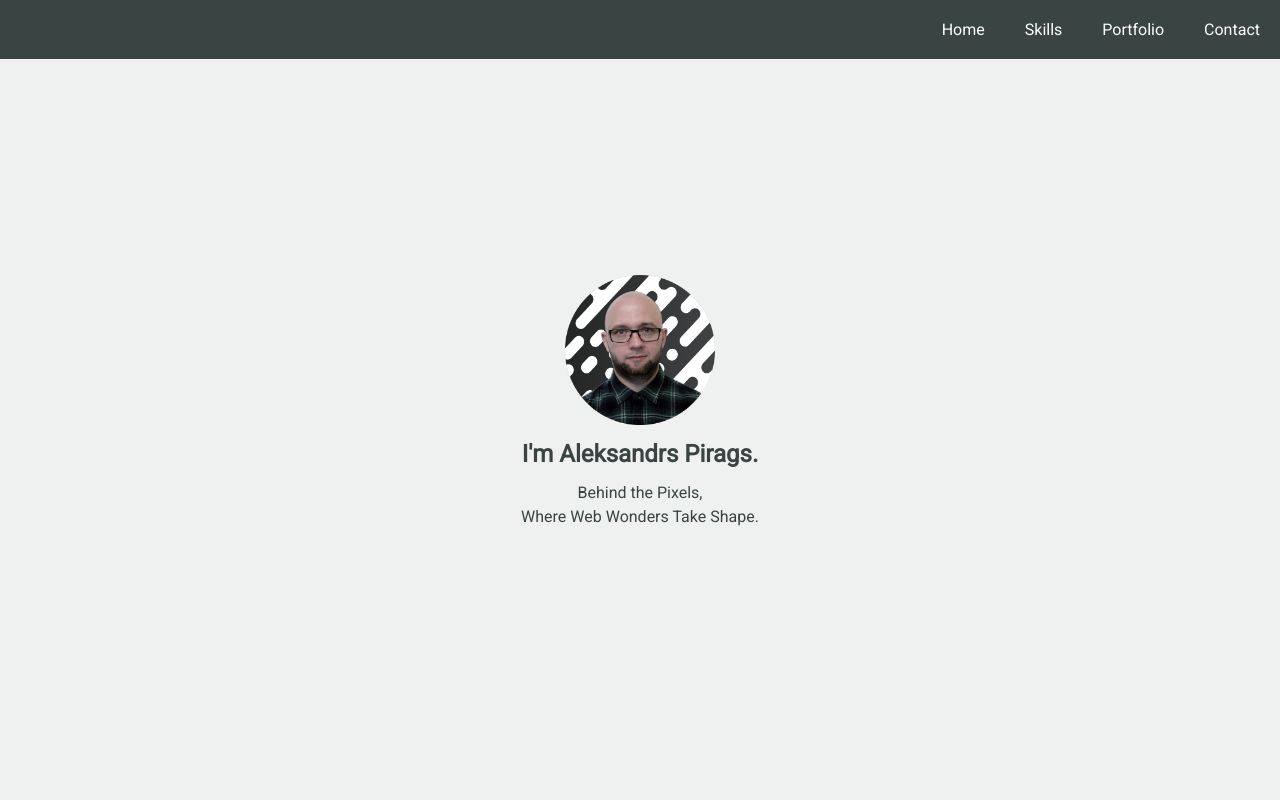
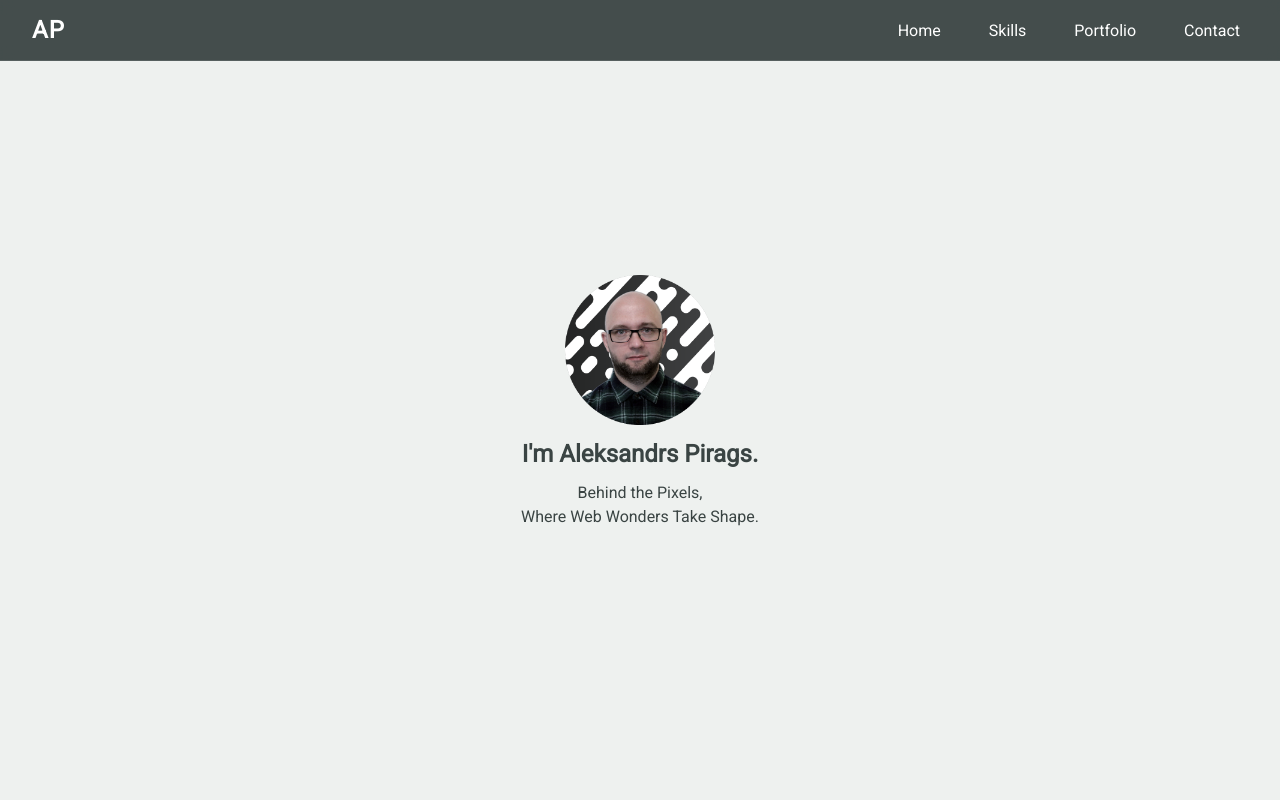
Before and after one commit to alpibit/alpibitWebsiteMK1, a React (Vite) app: page / in a window 1280 px wide. Shown: the top 800 px of the page. Built offline with nearby package versions, Linux system fonts and the light colour scheme.

Commit message:
Navbar module rework

```diff
--- a/src/components/navbar/Navbar.jsx
+++ b/src/components/navbar/Navbar.jsx
@@ -1,24 +1,67 @@
-import React from "react";
+import React, { useState, useEffect } from "react";
 import styles from "./Navbar.module.css";
+import { Menu, X } from "lucide-react";
 
 const Navbar = () => {
+  const [isScrolled, setIsScrolled] = useState(false);
+  const [isMobileMenuOpen, setIsMobileMenuOpen] = useState(false);
+
+  useEffect(() => {
+    const handleScroll = () => {
+      setIsScrolled(window.scrollY > 20);
+    };
+
+    window.addEventListener("scroll", handleScroll);
+    return () => window.removeEventListener("scroll", handleScroll);
+  }, []);
+
   const scrollToSection = (sectionId) => {
     const element = document.getElementById(sectionId);
     if (element) {
       element.scrollIntoView({ behavior: 'smooth' });
+      setIsMobileMenuOpen(false);
     }
   };
 
   return (
-    <header className={styles.wrap}>
+    <header className={`${styles.wrap} ${isScrolled ? styles.scrolled : ''}`}>
       <nav className={styles.navWrap}>
-        <ul>
+        {/* Logo/Name */}
+        <div className={styles.logo} onClick={() => scrollToSection('hero')}>
+          <span className={styles.logoText}>AP</span>
+        </div>
+
+        {/* Desktop Menu */}
+        <ul className={styles.desktopMenu}>
           <li className={styles.listElement} onClick={() => scrollToSection('hero')}>Home</li>
           <li className={styles.listElement} onClick={() => scrollToSection('skills')}>Skills</li>
           <li className={styles.listElement} onClick={() => scrollToSection('portfolio')}>Portfolio</li>
           <li className={styles.listElement} onClick={() => scrollToSection('contact')}>Contact</li>
         </ul>
+
+        {/* Mobile Menu Button */}
+        <button
+          className={styles.mobileMenuButton}
+          onClick={() => setIsMobileMenuOpen(!isMobileMenuOpen)}
+          aria-label="Toggle menu"
+        >
+          {isMobileMenuOpen ? (
+            <X size={24} />
+          ) : (
+            <Menu size={24} />
+          )}
+        </button>
       </nav>
+
+      {/* Mobile Menu */}
+      <div className={`${styles.mobileMenu} ${isMobileMenuOpen ? styles.mobileMenuOpen : ''}`}>
+        <ul>
+          <li onClick={() => scrollToSection('hero')}>Home</li>
+          <li onClick={() => scrollToSection('skills')}>Skills</li>
+          <li onClick={() => scrollToSection('portfolio')}>Portfolio</li>
+          <li onClick={() => scrollToSection('contact')}>Contact</li>
+        </ul>
+      </div>
     </header>
   );
 };
--- a/src/components/navbar/Navbar.module.css
+++ b/src/components/navbar/Navbar.module.css
@@ -1,64 +1,172 @@
 .wrap {
-  background: #3a4443;
-  min-height: 59px;
-  overflow: hidden;
+  background: rgba(58, 68, 67, 0.95);
+  backdrop-filter: blur(8px);
+  -webkit-backdrop-filter: blur(8px);
+  min-height: 60px;
   position: fixed;
   left: 0;
   right: 0;
-  cursor: alias;
-  z-index: 1;
-  filter: opacity(80%);
-  transition-duration: 0.3s;
+  z-index: 100;
+  transition: all 0.3s ease;
+  border-bottom: 1px solid rgba(255, 255, 255, 0.1);
   animation-name: photoControl;
   animation-duration: 4s;
 }
-.wrap:hover {
-  filter: opacity(100%);
+
+.scrolled {
+  box-shadow: 0 2px 10px rgba(0, 0, 0, 0.1);
 }
 
 .navWrap {
-  float: right;
-  padding-top: 20px;
+  max-width: 1400px;
+  margin: 0 auto;
+  padding: 0 2rem;
+  height: 60px;
+  display: flex;
+  justify-content: space-between;
+  align-items: center;
+  position: relative;
+}
+
+.logo {
+  cursor: pointer;
+  display: flex;
+  align-items: center;
+  transition: transform 0.3s ease;
+}
+
+.logo:hover {
+  transform: translateY(-1px);
+}
+
+.logoText {
+  color: #fff;
+  font-size: 1.5rem;
+  font-weight: 600;
+  letter-spacing: 1px;
+}
+
+.desktopMenu {
+  display: flex;
+  gap: 2rem;
+  list-style: none;
+  margin: 0;
+  padding: 0;
 }
 
 .listElement {
-  display: inline;
-  padding: 20px;
   color: #fff;
   cursor: pointer;
-  transition-duration: 0.3s;
+  font-size: 1rem;
+  padding: 0.5rem;
+  position: relative;
+  transition: color 0.3s ease;
+}
+
+.listElement::after {
+  content: '';
+  position: absolute;
+  bottom: 0;
+  left: 0;
+  width: 0;
+  height: 2px;
+  background: #b15e00;
+  transition: width 0.3s ease;
 }
 
 .listElement:hover {
-  background-color: #ffbb6e;
-  color: black;
+  color: #b15e00;
 }
 
-@media only screen and (max-width: 768px) {
-  .wrap {
-    display: flex;
-    flex-direction: row;
-    justify-content: center;
-    align-items: center;
-    filter: opacity(100%);
-  }
-  .listElement {
-    padding: 20px 10px;
-  }
-  .navWrap {
-    float: none;
-    padding-top: 0;
-  }
+.listElement:hover::after {
+  width: 100%;
+}
+
+.mobileMenuButton {
+  display: none;
+  background: none;
+  border: none;
+  color: #fff;
+  cursor: pointer;
+  padding: 0.5rem;
+  transition: color 0.3s ease;
+}
+
+.mobileMenuButton:hover {
+  color: #b15e00;
+}
+
+.mobileMenu {
+  display: none;
+  visibility: hidden;
+  position: absolute;
+  top: 100%;
+  left: 0;
+  right: 0;
+  background: rgba(58, 68, 67, 0.98);
+  backdrop-filter: blur(8px);
+  -webkit-backdrop-filter: blur(8px);
+  transform: translateY(-1rem);
+  opacity: 0;
+  transition: all 0.3s ease;
+}
+
+.mobileMenuOpen {
+  visibility: visible;
+  transform: translateY(0);
+  opacity: 1;
+}
+
+.mobileMenu ul {
+  list-style: none;
+  margin: 0;
+  padding: 0;
+}
+
+.mobileMenu li {
+  color: #fff;
+  cursor: pointer;
+  font-size: 1.1rem;
+  padding: 1rem;
+  text-align: center;
+  transition: color 0.3s ease;
+  border-bottom: 1px solid rgba(255, 255, 255, 0.1);
+}
+
+.mobileMenu li:last-child {
+  border-bottom: none;
+}
+
+.mobileMenu li:hover {
+  color: #b15e00;
 }
 
 @keyframes photoControl {
   0% {
     opacity: 0%;
   }
-  65%{
+  65% {
     opacity: 0%;
   }
   100% {
     opacity: 100%;
   }
 }
+
+@media (max-width: 768px) {
+  .desktopMenu {
+    display: none;
+  }
+
+  .mobileMenuButton {
+    display: block;
+  }
+
+  .mobileMenu {
+    display: block;
+  }
+
+  .navWrap {
+    padding: 0 1rem;
+  }
+}
```
